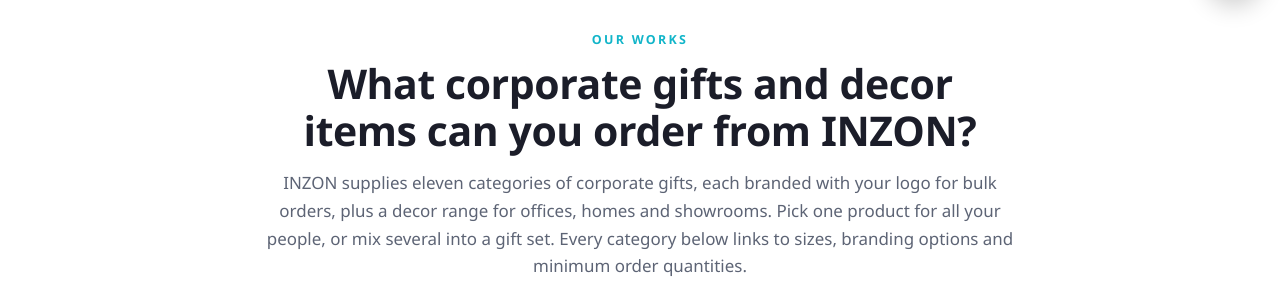
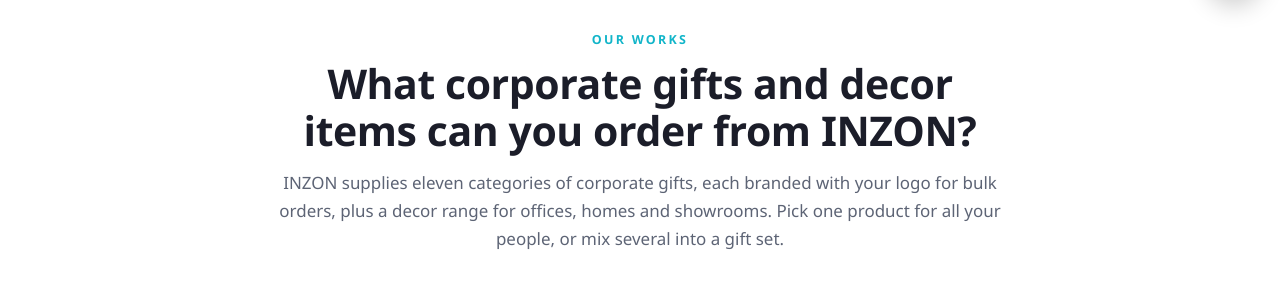
Before and after one commit to nufailhussain/inzon-website, a plain HTML site: page index.html in a window 1280 px wide. Shown: the part 784-1070 px from the top of the page. Drawn offline with Linux system fonts and the light colour scheme.

Commit message:
Categories intro: remove the last sentence (#21)
Claude-Session: https://claude.ai/code/session_0111k1FisZ7XKs8mzSkFkDN7

Co-authored-by: Claude <noreply@anthropic.com>

```diff
--- a/index.html
+++ b/index.html
@@ -253,7 +253,7 @@
       <div class="section-head center">
         <span class="eyebrow">Our works</span>
         <h2 id="cat-title">What corporate gifts and decor items can you order from INZON?</h2>
-        <p class="lead">INZON supplies eleven categories of corporate gifts, each branded with your logo for bulk orders, plus a decor range for offices, homes and showrooms. Pick one product for all your people, or mix several into a gift set. Every category below links to sizes, branding options and minimum order quantities.</p>
+        <p class="lead">INZON supplies eleven categories of corporate gifts, each branded with your logo for bulk orders, plus a decor range for offices, homes and showrooms. Pick one product for all your people, or mix several into a gift set.</p>
       </div>
 
       <ul class="cat-grid">
```
